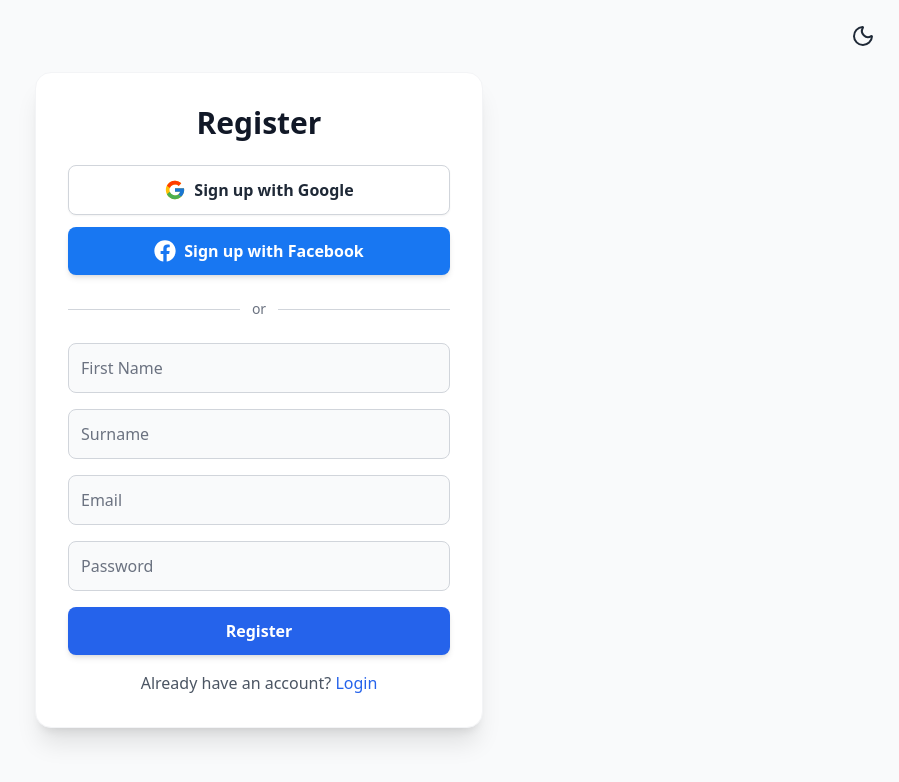
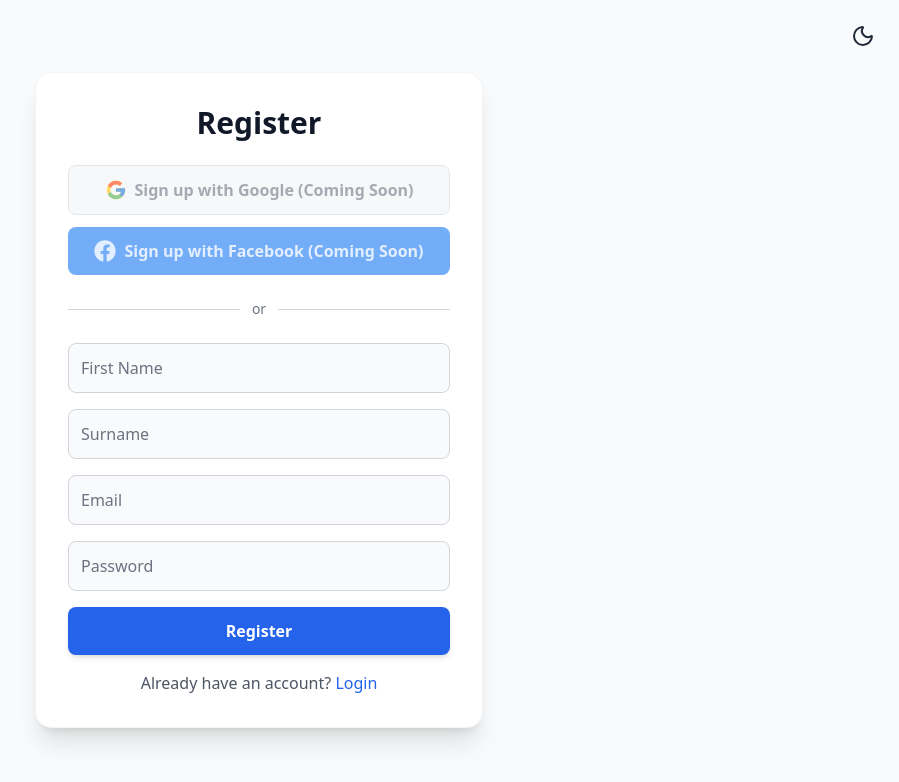
Before and after one commit to MbongeniMhlanga/TaxiPoint, a React (Vite) app in the folder frontend/taxipoint/: page /register in a window 1280 px wide. Shown: the top 782 px of the page, without its empty margins (381-1280 px from the left). Built offline with nearby package versions, Linux system fonts and the light colour scheme.

Commit message:
updates
facebook and google button

```diff
--- a/frontend/taxipoint/src/screens/users/Login.tsx
+++ b/frontend/taxipoint/src/screens/users/Login.tsx
@@ -106,11 +106,11 @@ const Login: React.FC<LoginProps> = ({ onLogin }) => {
           <h2 className="text-2xl md:text-3xl font-bold text-gray-900 dark:text-white mb-6 text-center">Login</h2>
 
           <div className="space-y-3 mb-6">
-            <button type="button" onClick={() => toast.info("Google login coming soon!")} className="flex items-center justify-center gap-2 w-full py-3 rounded-lg border border-gray-300 dark:border-gray-600 bg-white dark:bg-gray-700 text-gray-800 dark:text-white font-semibold shadow-sm hover:bg-gray-50 dark:hover:bg-gray-600 transition">
-              <GoogleIcon /> Login with Google
+            <button type="button" disabled className="flex items-center justify-center gap-2 w-full py-3 rounded-lg border border-gray-300 dark:border-gray-600 bg-gray-100 dark:bg-gray-700 text-gray-500 dark:text-gray-400 font-semibold shadow-none cursor-not-allowed opacity-60">
+              <GoogleIcon /> Login with Google (Coming Soon)
             </button>
-            <button type="button" onClick={() => toast.info("Facebook login coming soon!")} className="flex items-center justify-center gap-2 w-full py-3 rounded-lg bg-[#1877F2] text-white font-semibold shadow-md hover:bg-[#166fe5] transition">
-              <FacebookIcon /> Login with Facebook
+            <button type="button" disabled className="flex items-center justify-center gap-2 w-full py-3 rounded-lg bg-[#1877F2]/60 text-white/80 font-semibold shadow-none cursor-not-allowed">
+              <FacebookIcon /> Login with Facebook (Coming Soon)
             </button>
           </div>
 
--- a/frontend/taxipoint/src/screens/users/Register.tsx
+++ b/frontend/taxipoint/src/screens/users/Register.tsx
@@ -66,16 +66,16 @@ const Register: React.FC = () => {
 
                 <div className="space-y-3 mb-6">
                     <button
-                        onClick={() => toast.info("Google sign-up coming soon!")}
-                        className="flex items-center justify-center gap-2 w-full py-3 rounded-lg border border-gray-300 dark:border-gray-600 bg-white dark:bg-gray-700 text-gray-800 dark:text-white font-semibold shadow-sm hover:bg-gray-50 dark:hover:bg-gray-600 transition"
+                        disabled
+                        className="flex items-center justify-center gap-2 w-full py-3 rounded-lg border border-gray-300 dark:border-gray-600 bg-gray-100 dark:bg-gray-700 text-gray-500 dark:text-gray-400 font-semibold shadow-none cursor-not-allowed opacity-60"
                     >
-                        <FcGoogle size={22} /> Sign up with Google
+                        <FcGoogle size={22} /> Sign up with Google (Coming Soon)
                     </button>
                     <button
-                        onClick={() => toast.info("Facebook sign-up coming soon!")}
-                        className="flex items-center justify-center gap-2 w-full py-3 rounded-lg bg-[#1877F2] text-white font-semibold shadow-md hover:bg-[#166fe5] transition"
+                        disabled
+                        className="flex items-center justify-center gap-2 w-full py-3 rounded-lg bg-[#1877F2]/60 text-white/80 font-semibold shadow-none cursor-not-allowed"
                     >
-                        <FaFacebook size={22} /> Sign up with Facebook
+                        <FaFacebook size={22} /> Sign up with Facebook (Coming Soon)
                     </button>
                 </div>
 
```
